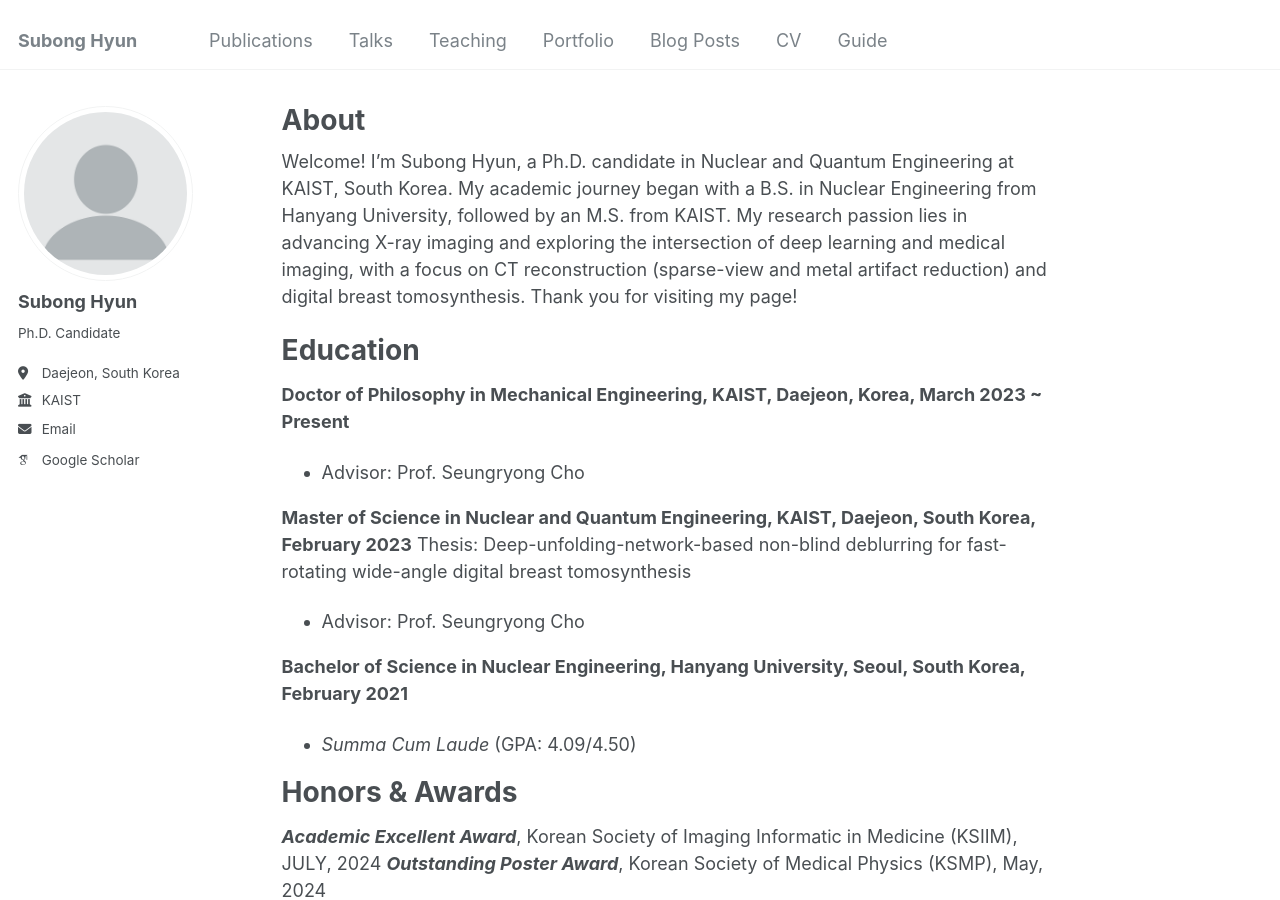
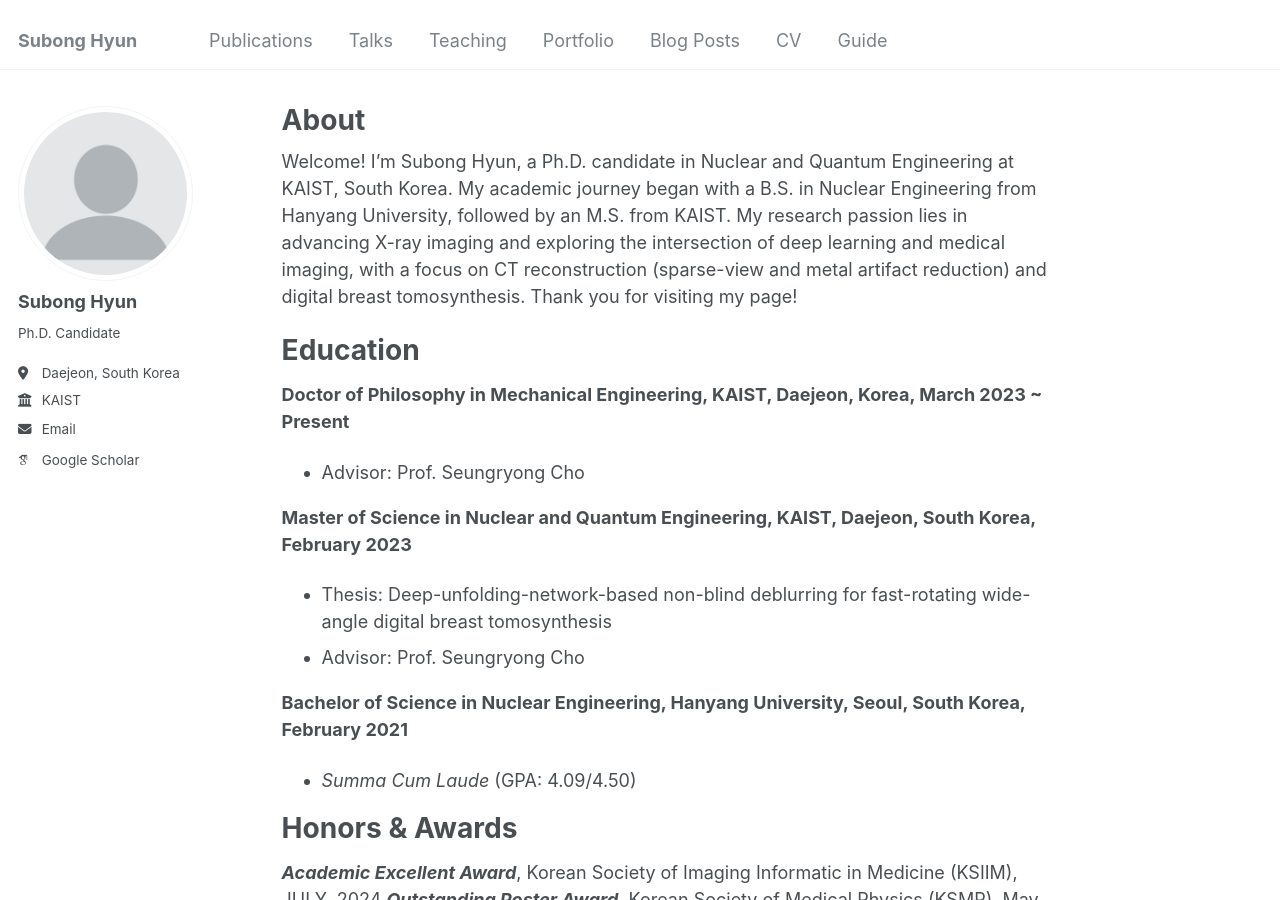
Before and after one commit to SubongHyun/subonghyun.github.io, a Jekyll site: the page built from _pages/about.md, in a window 1280 px wide and 900 px high. Built offline with Jekyll 4.4.1, drawn with Linux system fonts in a browser that asks for light colours; some web fonts are replaced.

```diff
--- a/_pages/about.md
+++ b/_pages/about.md
@@ -15,7 +15,7 @@ Education
 - Advisor: Prof. Seungryong Cho
 
 **Master of Science in Nuclear and Quantum Engineering, KAIST, Daejeon, South Korea, February 2023**
-Thesis: Deep-unfolding-network-based non-blind deblurring for fast-rotating wide-angle digital breast tomosynthesis
+- Thesis: Deep-unfolding-network-based non-blind deblurring for fast-rotating wide-angle digital breast tomosynthesis
 - Advisor: Prof. Seungryong Cho
 
 **Bachelor of Science in Nuclear Engineering, Hanyang University, Seoul, South Korea, February 2021**
```
